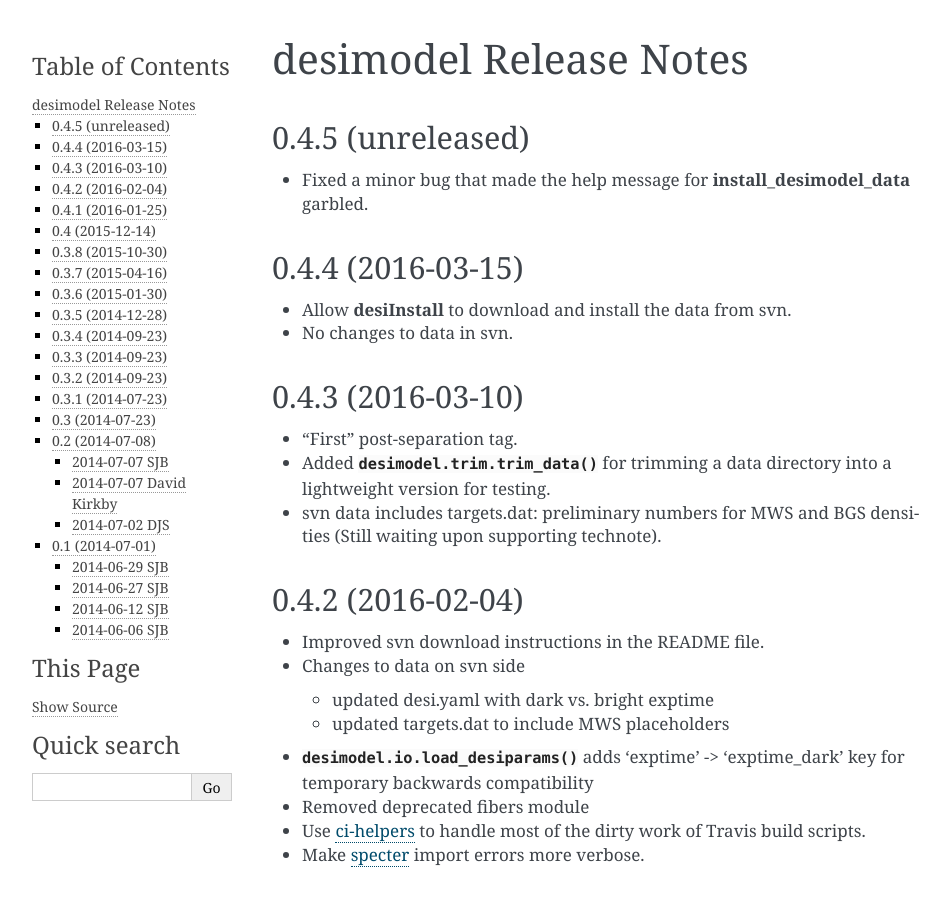
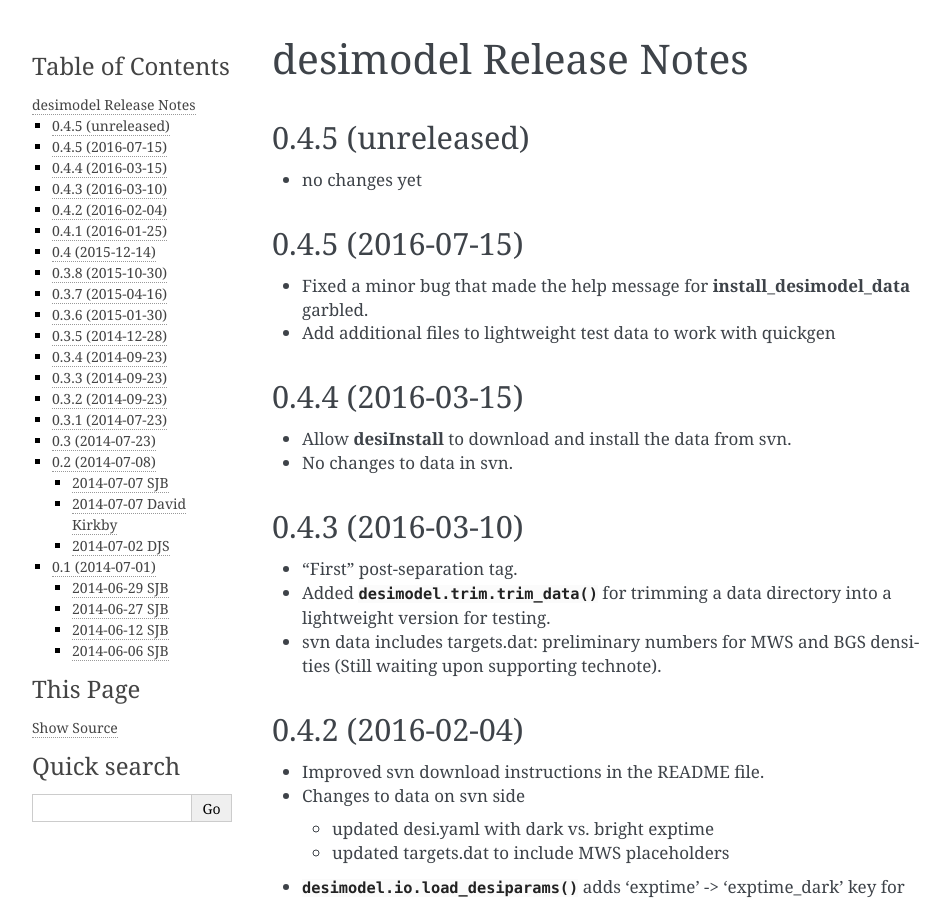
Before and after one commit to desihub/desimodel, a Sphinx documentation site: the page built from doc/release_notes.rst, in a window 1280 px wide and 900 px high. Shown: the whole window, without its empty margins (148-1098 px from the left). Built offline with Sphinx 7.4.7, drawn with Linux system fonts in a browser that asks for light colours.

Commit message:
update release_notes for 0.4.5

```diff
--- a/doc/release_notes.rst
+++ b/doc/release_notes.rst
@@ -5,8 +5,14 @@ desimodel Release Notes
 0.4.5 (unreleased)
 ------------------
 
+* no changes yet
+
+0.4.5 (2016-07-15)
+------------------
+
 * Fixed a minor bug that made the help message for :command:`install_desimodel_data`
   garbled.
+* Add additional files to lightweight test data to work with quickgen
 
 0.4.4 (2016-03-15)
 ------------------
```
